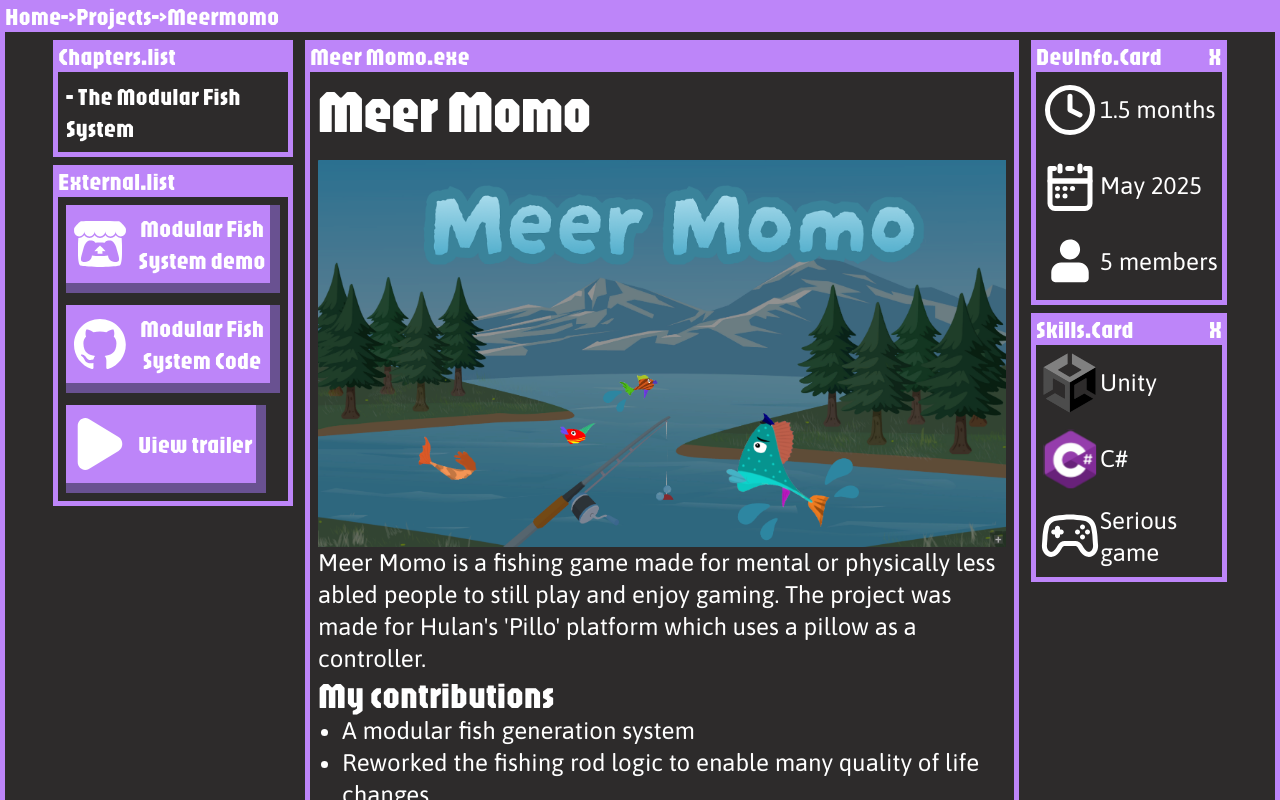
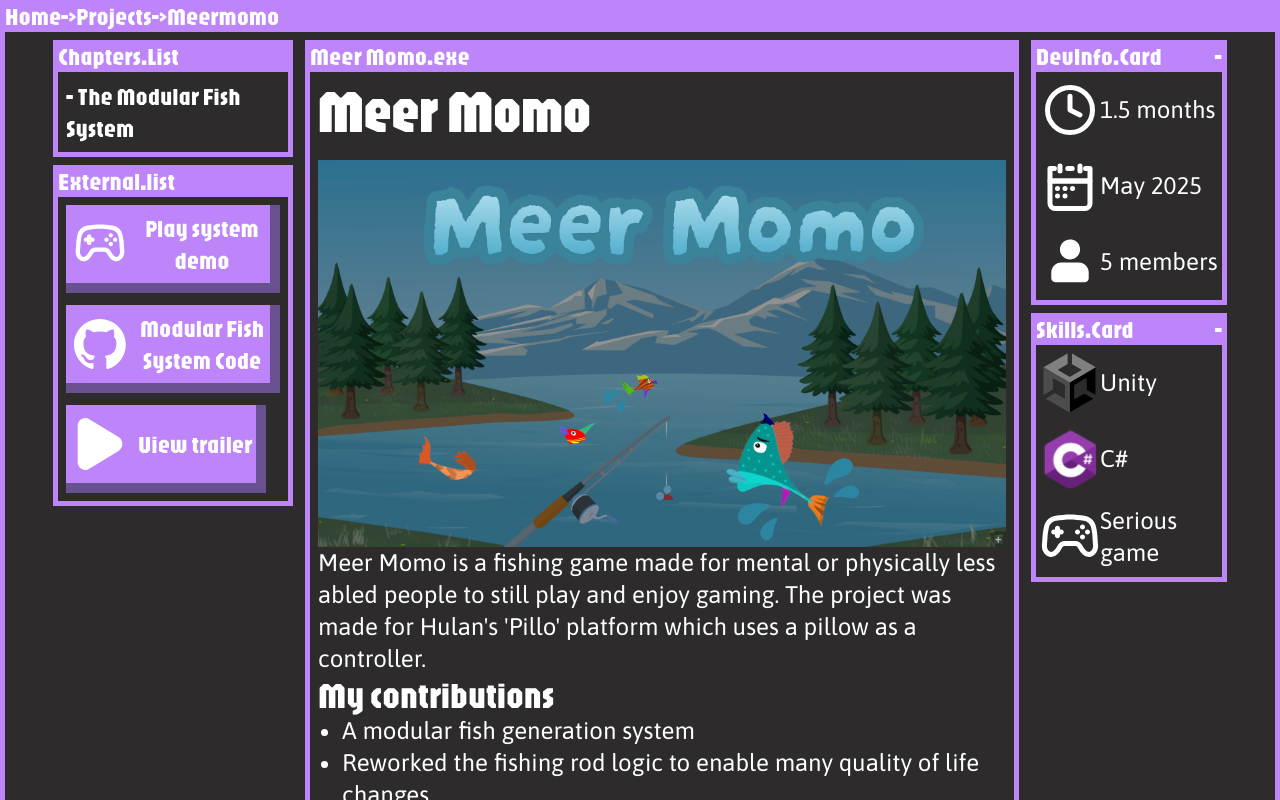
Before and after one commit to Nebbreal/portfolio-site-v2, a React (Vite) app: page /projects/meermomo in a window 1280 px wide. Shown: the top 800 px of the page. Built offline with nearby package versions, Linux system fonts and the light colour scheme.

Commit message:
Rewrite "try mfs demo" text - Change itch external button to game controller - Refactor cards into generic component

```diff
--- /dev/null
+++ b/src/components/Card.tsx
@@ -0,0 +1,38 @@
+import {useState} from "react";
+import * as React from "react";
+
+type CardProps = {
+    title: string;
+    onClick?: (e: React.MouseEvent<HTMLDivElement>) => void;
+    children?: React.ReactNode;
+    linkTo?: string;
+    disableMinimize?: boolean;
+}
+
+function Card(props: CardProps) {
+    const [isMinimized, setIsMinimized] = useState<boolean>(false)
+
+    const toggleIsMinimized = (e: React.MouseEvent<HTMLButtonElement>) => {
+        e.stopPropagation()
+        e.preventDefault()
+        setIsMinimized(!isMinimized)
+    }
+
+    return (
+        <div onClick={(e) => props.onClick?.(e)} className={"max-w-100 primary-border bg-primary hover:cursor-zoom-in"}>
+            <div className={"flex justify-between bg-primary"}>
+                <h3 className={"wrap-anywhere"}>{props.title}</h3>
+
+                <button className={"ps-3 hover:cursor-pointer"} type={"button"} hidden={props.disableMinimize}
+                        onClick={(e) => toggleIsMinimized(e)}>
+                    {isMinimized ? <h3>+</h3> : <h3>-</h3>}
+                </button>
+            </div>
+            <div hidden={isMinimized} className={"bg-background"}>
+                {props.children}
+            </div>
+        </div>
+    )
+}
+
+export default Card;
--- a/src/components/HomePageHighlight.tsx
+++ b/src/components/HomePageHighlight.tsx
@@ -1,5 +1,6 @@
 import { Link } from "react-router";
 import type {project} from "../types/project.ts";
+import Card from "./Card.tsx";
 
 type HomePageHighlightProps = {
     project: project
@@ -10,13 +11,9 @@ function HomePageHighlight(props: HomePageHighlightProps) {
     const project = props.project;
     return (
         <Link to={props.blogUrl}>
-            <div className={"primary-border bg-primary hover:cursor-pointer transition-transform hover:scale-110"}>
-                <div className={"flex justify-between bg-primary"}>
-                    <h3 className={"wrap-anywhere"}>{project.title}.exe</h3>
-                    <h3>X</h3>
-                </div>
+            <Card title={project.title + ".exe"}>
                 <img className={"w-100"} src={project.coverImageUrl} alt={project.title + " cover image"} />
-            </div>
+            </Card>
         </Link>
     )
 }
--- a/src/components/Image.tsx
+++ b/src/components/Image.tsx
@@ -1,6 +1,6 @@
 import ImageOverlay from "./ImageOverlay.tsx";
 import {useState} from "react";
-import * as React from "react";
+import Card from "./Card.tsx";
 
 type ImageProps = {
     title: string
@@ -9,27 +9,13 @@ type ImageProps = {
 }
 
 function Image(props: ImageProps) {
-    const [isMinimized, setIsMinimized] = useState<boolean>(false)
     const [isOverlayHidden, setIsOverlayHidden] = useState<boolean>(true)
-
-    const toggleIsMinimized = (e: React.MouseEvent<HTMLButtonElement>) => {
-        e.stopPropagation()
-        setIsMinimized(!isMinimized)
-    }
 
     return (
         <>
-            <div onClick={() => setIsOverlayHidden(false)} className={"max-w-100 primary-border hover:cursor-zoom-in"}>
-                <div className={"flex justify-between bg-primary"}>
-                    <h3 className={"wrap-anywhere"}>{props.title}</h3>
-
-                    <button className={"ps-3 hover:cursor-pointer"} type={"button"} onClick={(e) => toggleIsMinimized(e)}>
-                        {isMinimized ? <h3>+</h3> : <h3>-</h3>}
-                    </button>
-                </div>
-
-                <img hidden={isMinimized} className={"bg-background"} src={props.imageUrl} alt={props.alt} />
-            </div>
+            <Card title={props.title} onClick={() => setIsOverlayHidden(false)}>
+                <img className={"bg-background"} src={props.imageUrl} alt={props.alt} />
+            </Card>
             <ImageOverlay title={props.title} imageUrl={props.imageUrl} alt={props.alt} isHidden={isOverlayHidden} setIsHidden={setIsOverlayHidden} />
         </>
     )
--- a/src/components/project/InfoCard.tsx
+++ b/src/components/project/InfoCard.tsx
@@ -1,4 +1,5 @@
 import type {ListEntryComponent} from "../../helpers/interfaces.ts";
+import Card from "../Card.tsx";
 
 type InfoCardProps = {
     title: string;
@@ -7,11 +8,7 @@ type InfoCardProps = {
 
 function InfoCard(props: InfoCardProps) {
     return (
-        <div className={"primary-border"}>
-            <div className={"flex justify-between bg-primary"}>
-                <h3 className={"wrap-anywhere"}>{props.title}.Card</h3>
-                <h3>X</h3>
-            </div>
+        <Card title={props.title + ".Card"}>
             {props.infoEntries.map((entry, index) => {
                 return (
                     <div key={index} className={"flex px-1 py-2 items-center"}>
@@ -20,7 +17,7 @@ function InfoCard(props: InfoCardProps) {
                     </div>
                 )
             })}
-        </div>
+        </Card>
     )
 }
 
--- a/src/components/project/InfoListCard.tsx
+++ b/src/components/project/InfoListCard.tsx
@@ -1,4 +1,5 @@
 import type {listEntry} from "../../types/listEntry.ts";
+import Card from "../Card.tsx";
 
 type InfoCardProps = {
     title: string;
@@ -26,16 +27,11 @@ function InfoListCard(props: InfoCardProps) {
     }
 
     return (
-        <div className={"primary-border"}>
-            <div className={"flex justify-between bg-primary"}>
-                <h3 className={"wrap-anywhere"}>{props.title}.Card</h3>
-                <h3>X</h3>
-            </div>
-
+        <Card title={props.title + ".Card"}>
             <p>
                 {RenderListEntries(props.infoListEntries)}
             </p>
-        </div>
+        </Card>
     )
 }
 
--- a/src/components/project/Project.tsx
+++ b/src/components/project/Project.tsx
@@ -9,11 +9,11 @@ type ProjectProps={
 
 function Project(props: ProjectProps) {
     const project: project = props.project;
+
     return (
-        <div className={"primary-border bg-primary flex flex-1 flex-col hover:scale-110 lg:min-h-210 transition-transform hover:cursor-pointer"}>
+        <div className={"primary-border bg-primary flex flex-1 flex-col hover:scale-110 transition-transform hover:cursor-pointer"}>
             <div className={"flex justify-between bg-primary"}>
                 <h3>{project.title}.exe</h3>
-                <h3>X</h3>
             </div>
 
             <div className={"flex bg-background flex-col flex-1 px-2 py-2"}>
--- a/src/data/projects.ts
+++ b/src/data/projects.ts
@@ -35,9 +35,9 @@ export const MeerMomoProject: project = {
     ],
     externalLinks: [
         {
-            label: "Modular Fish System demo",
+            label: "Play system demo",
             link: "https://nebbdev.itch.io/modular-fish-system-showcase",
-            imageUrl: "/assets/images/external-icons/ItchIoLogo.svg"
+            imageUrl: "/assets/icons/Controller.svg"
         },
         {
           label: "Modular Fish System Code",
@@ -81,7 +81,7 @@ export const HogidProject: project = {
         {
             label:"Play game",
             link: "https://nebbdev.itch.io/hogid",
-            imageUrl: "/assets/images/external-icons/ItchIoLogo.svg"
+            imageUrl: "/assets/icons/Controller.svg"
         }
     ]
 }
--- a/src/pages/blogs/MeerMomoBlog.tsx
+++ b/src/pages/blogs/MeerMomoBlog.tsx
@@ -115,9 +115,9 @@ function MeerMomoBlog() {
                 can create a large amount of Fish.
             </p>
             <br/>
-            <p>A demo of this system can be found on itch.io</p>
+            <p>A demo of this system can be found on itch.io.</p>
             <a href={"https://nebbdev.itch.io/modular-fish-system-showcase"} target={"_blank"}>
-                <Button imageUrl={"/assets/images/external-icons/ItchIoLogo.svg"}>
+                <Button imageUrl={"/assets/icons/Controller.svg"}>
                     <h3>Play Modular Fish System demo</h3>
                 </Button>
             </a>
--- a/src/pages/blogs/template/ChapterList.tsx
+++ b/src/pages/blogs/template/ChapterList.tsx
@@ -1,4 +1,5 @@
 import type {Chapter} from "../../../types/chapter.ts";
+import Card from "../../../components/Card.tsx";
 
 type ChapterListProps = {
     chapters?: Chapter[];
@@ -6,23 +7,22 @@ type ChapterListProps = {
 
 function ChapterList(props: ChapterListProps) {
     return (
-        <div className={"primary-border"}>
-            <div className={"flex justify-between bg-primary"}>
-                <h3>Chapters.list</h3>
-            </div>
-
+        <Card title={"Chapters.List"} disableMinimize>
             <div className={"p-2"}>
-                {props.chapters ? props.chapters.map((chapter: Chapter, index) => {
-                    return (
-                        <a href={"#" + chapter.id} key={index}>
-                            <h3>- {chapter.label}</h3>
-                        </a>
-                    )
-                }):<p className={"text-lowlight"}>No blog article has been added yet</p>
+                {
+                    props.chapters ? props.chapters.map((chapter: Chapter, index) =>
+                        {
+                            return (
+                                <a href={"#" + chapter.id} key={index}>
+                                    <h3>- {chapter.label}</h3>
+                                </a>
+                            )
+                        }
+                    ) :
+                    <p className={"text-lowlight"}>No blog article has been added yet</p>
                 }
             </div>
-
-        </div>
+        </Card>
     )
 }
 
```
